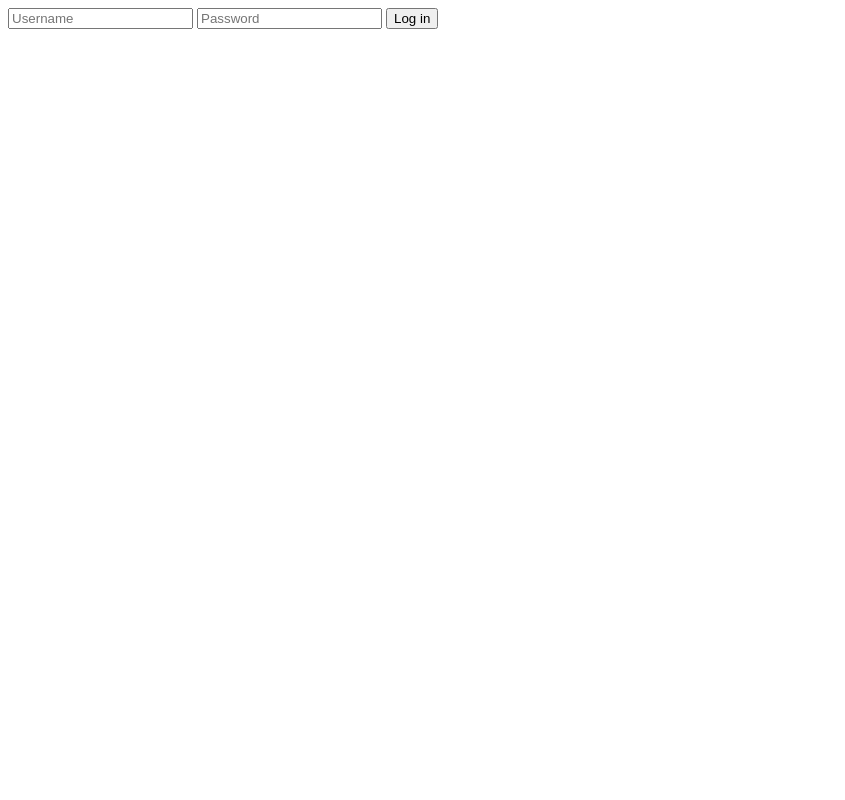
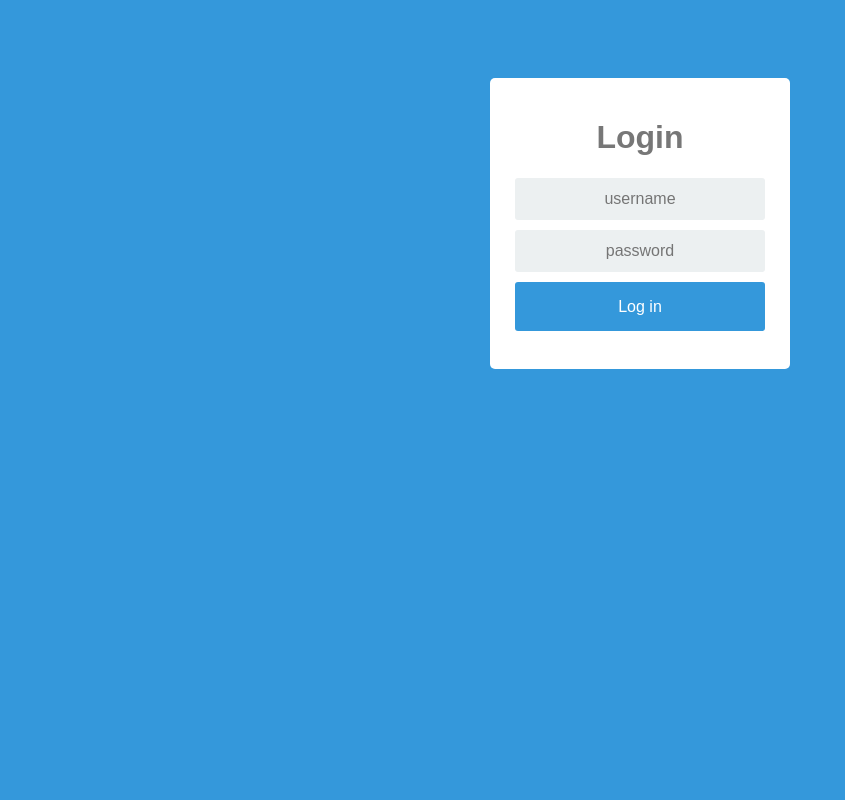
Before and after one commit to aspiringguru/microservices_demo, a Flask app: page / in a window 1280 px wide. Shown: the whole page, without its empty margins (0-845 px from the left). Run offline with Flask 2, Linux system fonts and the light colour scheme.

Commit message:
updated ogin form, added css

```diff
--- /dev/null
+++ b/static/style.css
@@ -0,0 +1,78 @@
+* {
+box-sizing: border-box;
+}
+
+*:focus {
+	outline: none;
+}
+body {
+font-family: Arial;
+background-color: #3498DB;
+padding: 50px;
+}
+.login {
+margin: 20px auto;
+width: 300px;
+}
+.login-screen {
+background-color: #FFF;
+padding: 20px;
+border-radius: 5px
+}
+
+.app-title {
+text-align: center;
+color: #777;
+}
+
+.login-form {
+text-align: center;
+}
+.control-group {
+margin-bottom: 10px;
+}
+
+input {
+text-align: center;
+background-color: #ECF0F1;
+border: 2px solid transparent;
+border-radius: 3px;
+font-size: 16px;
+font-weight: 200;
+padding: 10px 0;
+width: 250px;
+transition: border .5s;
+}
+
+input:focus {
+border: 2px solid #3498DB;
+box-shadow: none;
+}
+
+.btn {
+  border: 2px solid transparent;
+  background: #3498DB;
+  color: #ffffff;
+  font-size: 16px;
+  line-height: 25px;
+  padding: 10px 0;
+  text-decoration: none;
+  text-shadow: none;
+  border-radius: 3px;
+  box-shadow: none;
+  transition: 0.25s;
+  display: block;
+  width: 250px;
+  margin: 0 auto;
+}
+
+.btn:hover {
+  background-color: #2980B9;
+}
+
+.login-link {
+  font-size: 12px;
+  color: #444;
+  display: block;
+	margin-top: 12px;
+}
--- a/templates/login.html
+++ b/templates/login.html
@@ -1,11 +1,34 @@
+<link rel="stylesheet" href="/static/style.css" type="text/css">
 {% block body %}
 {% if session['logged_in'] %}
 <p>You're logged in already!</p>
 {% else %}
+
+
 <form action="/login" method="POST">
-  <input type="username" name="username" placeholder="Username">
-  <input type="password" name="password" placeholder="Password">
-  <input type="submit" value="Log in">
+	<div class="login">
+		<div class="login-screen">
+			<div class="app-title">
+				<h1>Login</h1>
+			</div>
+
+			<div class="login-form">
+				<div class="control-group">
+				<input type="text" class="login-field" value="" placeholder="username" name="username">
+				<label class="login-field-icon fui-user" for="login-name"></label>
+				</div>
+
+				<div class="control-group">
+				<input type="password" class="login-field" value="" placeholder="password" name="password">
+				<label class="login-field-icon fui-lock" for="login-pass"></label>
+				</div>
+
+                <input type="submit" value="Log in" class="btn btn-primary btn-large btn-block" >
+			    <br>
+			</div>
+		</div>
+	</div>
 </form>
+
 {% endif %}
 {% endblock %}
```
